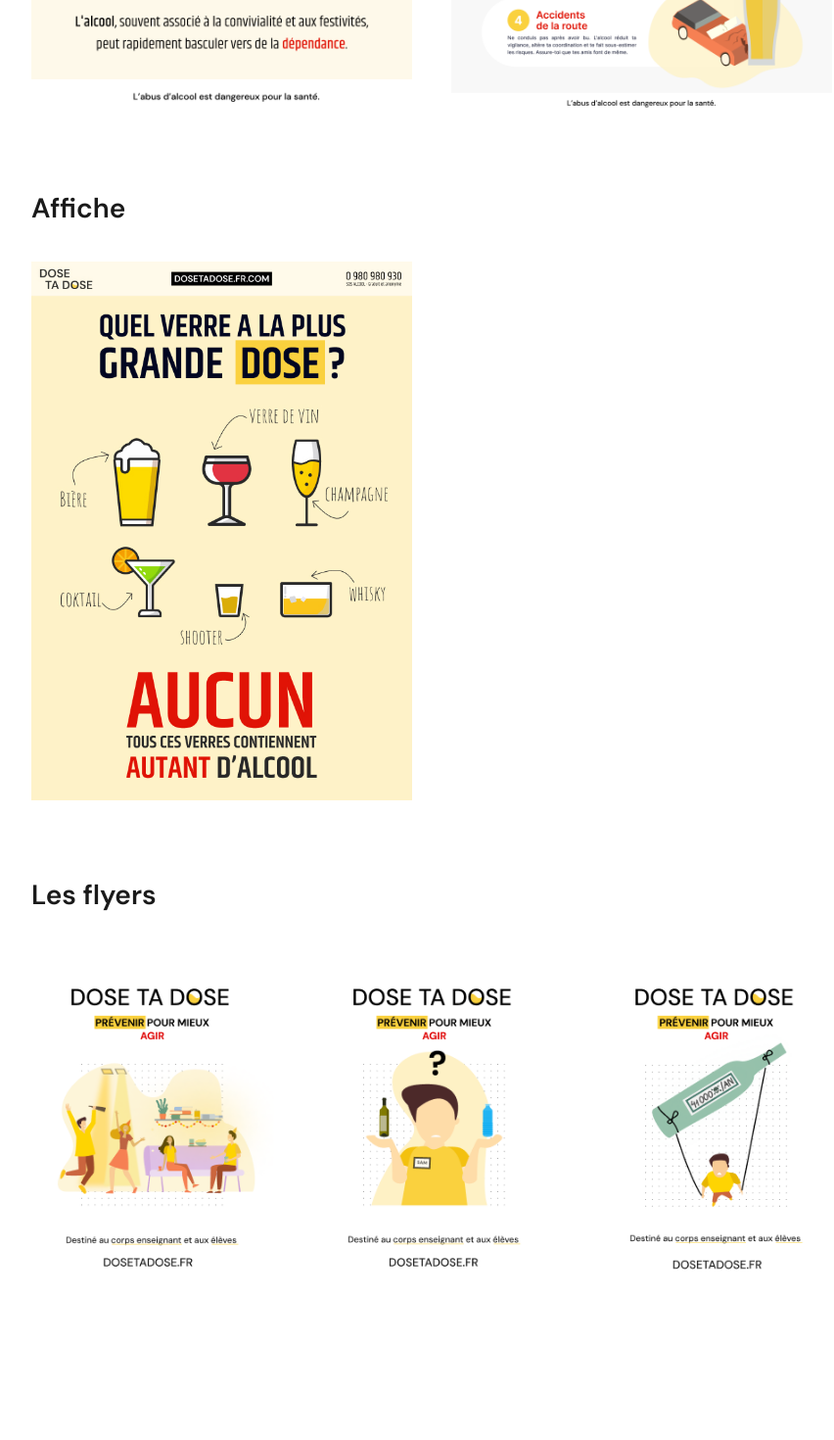
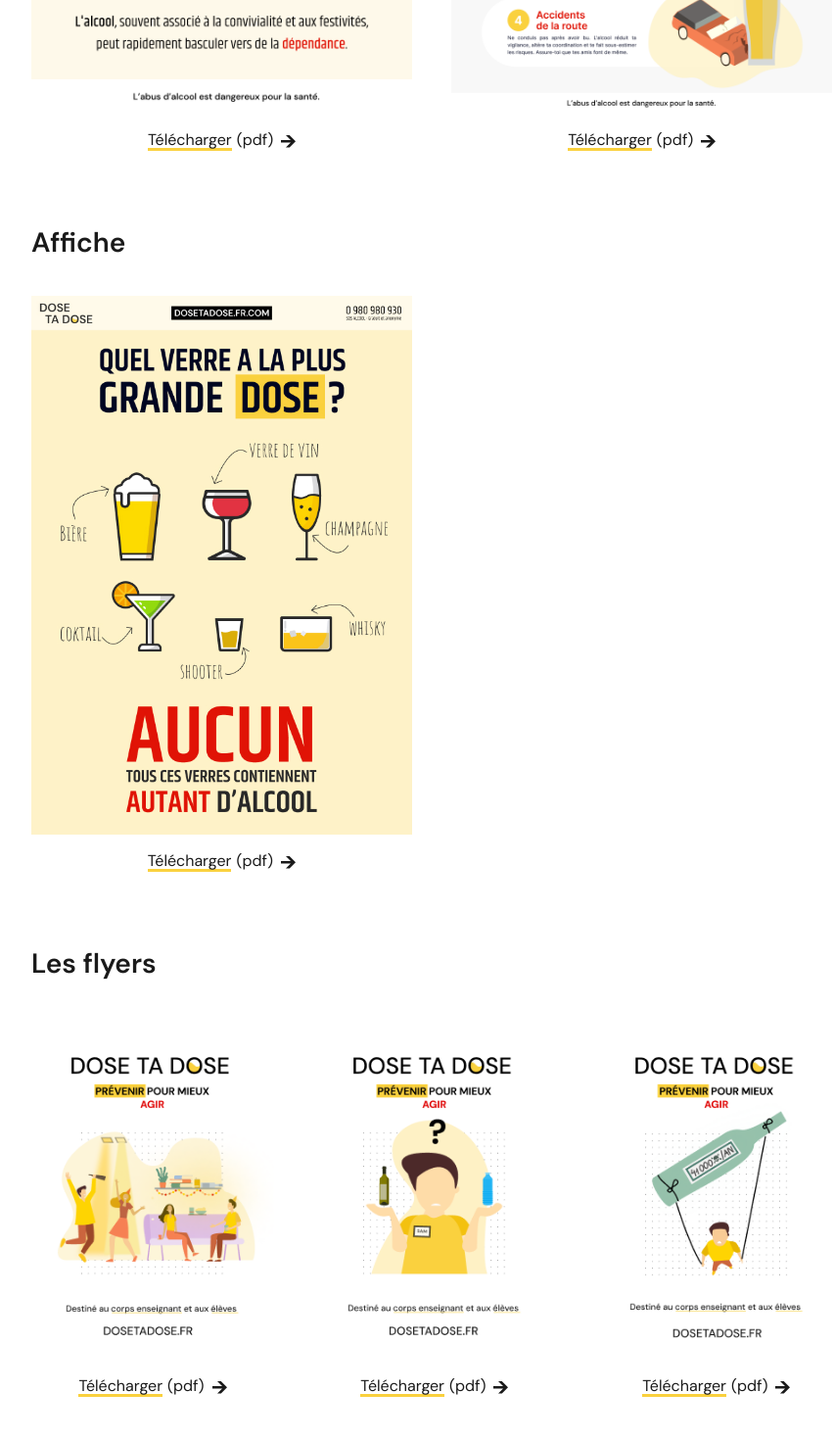
Before and after one commit to AurelianeD/dose-ta-dose, a SvelteKit app: page /imprimable in a window 1280 px wide. Shown: the part 1020-2490 px from the top of the page at 98% size, without its empty margins (224-1076 px from the left). Built offline with nearby package versions, Linux system fonts and the light colour scheme.

Commit message:
lik télécharger le pdf

```diff
--- a/src/routes/imprimable/+page.svelte
+++ b/src/routes/imprimable/+page.svelte
@@ -16,30 +16,48 @@
 <section class="contenu">
 	<h2>Les infographies</h2>
 	<div class="documents">
+		<div class="box-docs">
 			<a href="/pdf/Infographie_1.pdf" target="_blank">
 				<img src="/images/Infographie_1.png" alt="" />
 			</a>
+			<Link path="game" textUnderline="Télécharger" text="(pdf)" />
+		</div>
+		<div class="box-docs">
 			<a href="/pdf/Infographie_2.pdf" target="_blank">
 				<img src="/images/Infographie_2.png" alt="" />
 			</a>
+			<Link path="game" textUnderline="Télécharger" text="(pdf)" />
+		</div>
 	</div>
 	<h2>Affiche</h2>
 	<div class="documents">
+		<div class="box-docs">
 			<a href="/pdf/Affiche.pdf" target="_blank">
 				<img src="/images/Affiche.jpg" alt="" />
 			</a>
+			<Link path="game" textUnderline="Télécharger" text="(pdf)" />
+		</div>
 	</div>
 	<h2>Les flyers</h2>
 	<div class="flyers">
+		<div class="box-docs">
 			<a href="/pdf/Flyer_1.pdf" target="_blank">
 				<img src="images/flyers_1.png" alt="" />
 			</a>
+			<Link path="game" textUnderline="Télécharger" text="(pdf)" />
+		</div>
+		<div class="box-docs">
 			<a href="/pdf/flyer_2.pdf" target="_blank">
 				<img src="images/flyers_2.png" alt="" />
 			</a>
+			<Link path="game" textUnderline="Télécharger" text="(pdf)" />
+		</div>
+		<div class="box-docs">
 			<a href="/pdf/flyer_3.pdf" target="_blank">
 				<img src="images/flyers_3.png" alt="" />
 			</a>
+			<Link path="game" textUnderline="Télécharger" text="(pdf)" />
+		</div>
 	</div>
   <h3 class="only-mobile">N’hésite pas à découvrir nos autres thématiques !</h3>
 	<div class="flex-link only-mobile">
@@ -84,6 +102,12 @@
 	.contenu h2 {
 		margin-top: 80px;
 		margin-bottom: 40px;
+	}
+	.box-docs{
+		display: flex;
+		gap: 16px;
+		flex-direction: column;
+		align-items: center;
 	}
 
 	.documents{
```
Lines whose indentation alone changed are shown as unchanged.
